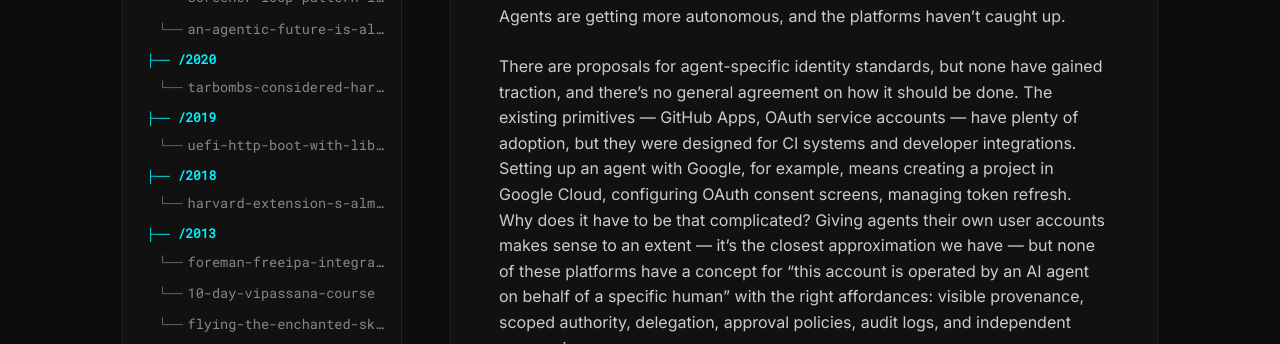
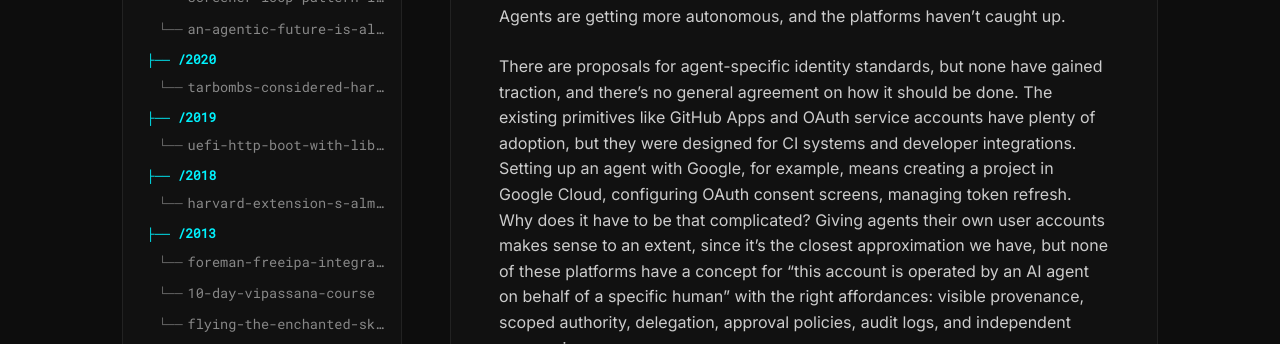
Before and after one commit to stbenjam/stbenjam.github.io, a Jekyll site: the page built from _posts/2026-06-05-separating-agent-identity.md, in a window 1280 px wide and 900 px high, scrolled down 2054 px. Shown: the part 204-548 px from the top of the window. Built offline with Jekyll 4.4.1, drawn with Linux system fonts in a browser that asks for light colours; some of the changed text lies outside the part shown.

Commit message:
Tone down emdashes in agent identity post
Co-Authored-By: Claude Opus 4.6 <noreply@anthropic.com>

```diff
--- a/_posts/2026-06-05-separating-agent-identity.md
+++ b/_posts/2026-06-05-separating-agent-identity.md
@@ -38,7 +38,7 @@ This isn't just a security measure. It's an *identity* measure. These agents are
 
 Agents are getting more autonomous, and the platforms haven't caught up.
 
-There are proposals for agent-specific identity standards, but none have gained traction, and there's no general agreement on how it should be done. The existing primitives — GitHub Apps, OAuth service accounts — have plenty of adoption, but they were designed for CI systems and developer integrations. Setting up an agent with Google, for example, means creating a project in Google Cloud, configuring OAuth consent screens, managing token refresh. Why does it have to be that complicated? Giving agents their own user accounts makes sense to an extent — it's the closest approximation we have — but none of these platforms have a concept for "this account is operated by an AI agent on behalf of a specific human" with the right affordances: visible provenance, scoped authority, delegation, approval policies, audit logs, and independent suspension.
+There are proposals for agent-specific identity standards, but none have gained traction, and there's no general agreement on how it should be done. The existing primitives like GitHub Apps and OAuth service accounts have plenty of adoption, but they were designed for CI systems and developer integrations. Setting up an agent with Google, for example, means creating a project in Google Cloud, configuring OAuth consent screens, managing token refresh. Why does it have to be that complicated? Giving agents their own user accounts makes sense to an extent, since it's the closest approximation we have, but none of these platforms have a concept for "this account is operated by an AI agent on behalf of a specific human" with the right affordances: visible provenance, scoped authority, delegation, approval policies, audit logs, and independent suspension.
 
 The world is not built for agents yet. When Samai orders my breakfast, it struggles every time with the order pages. Amazon is notoriously difficult to navigate with computer use. Sites throw up captchas when behavior looks suspicious, because they can't distinguish "authorized agent acting for a human" from "bot abuse." Everything from the UIs to the identity systems assumes a human is on the other end.
 
```
